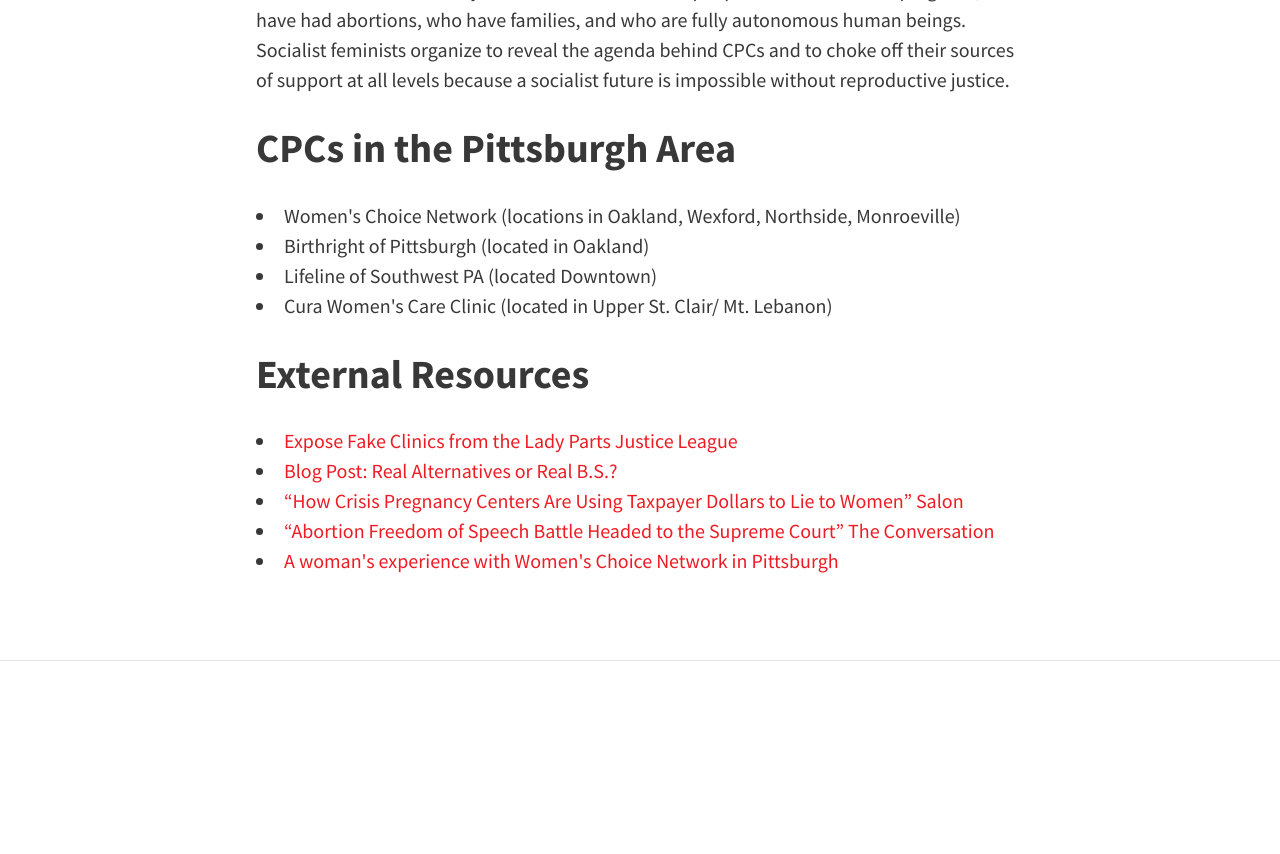
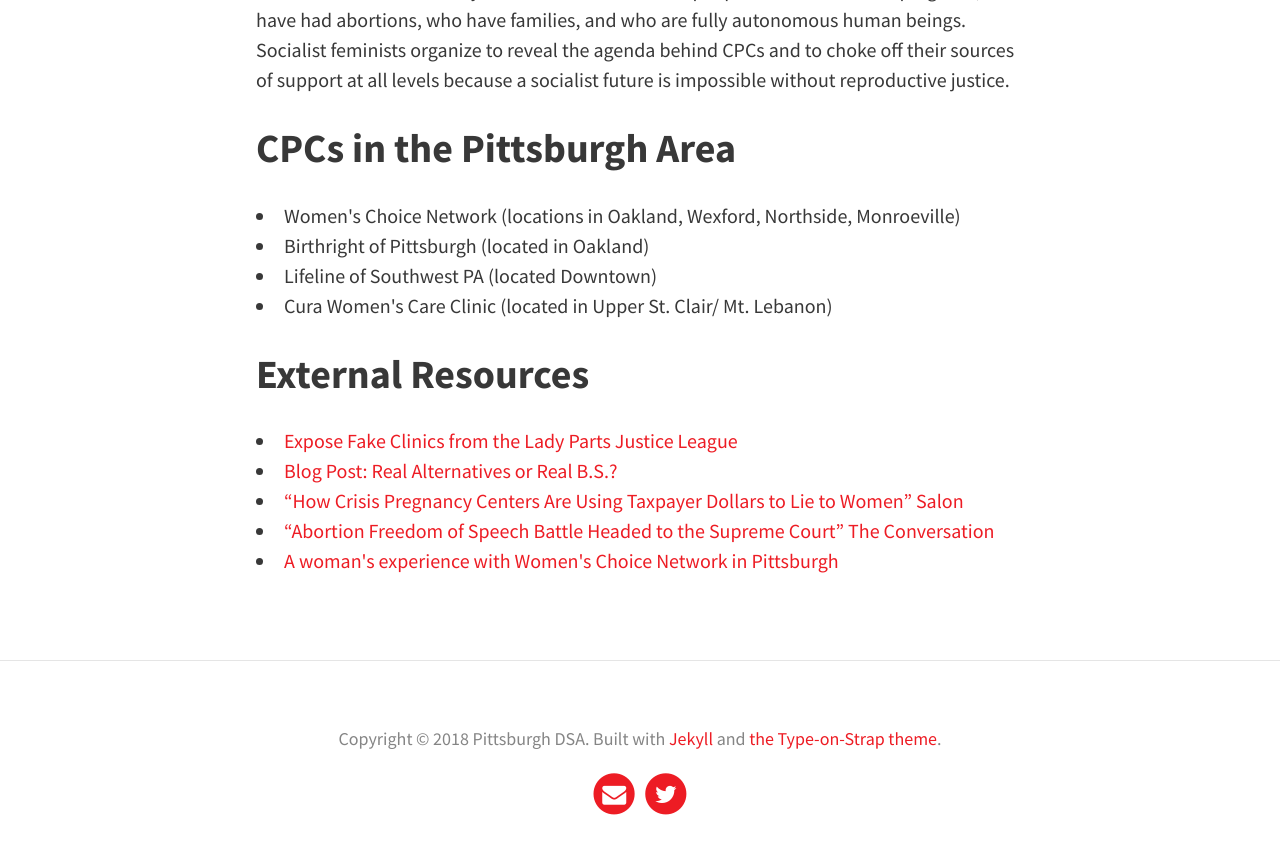
Before and after one commit to pghdsa-socfem/exposefakeclinicspgh.com, a Jekyll site: the page built from index.html, in a window 1280 px wide and 900 px high, scrolled down 3935 px. Shown: the top 854 px of the window. Built offline with Jekyll 4.4.1, drawn with Linux system fonts in a browser that asks for light colours; the list of posts is cut into pages by our own code; before the commit the page ends 4596 px from its top, so only the background shows below that.

Commit message:
Re-enable footer whoops :sweat_smile:

```diff
--- a/_includes/footer.html
+++ b/_includes/footer.html
@@ -1,4 +1,3 @@
-{% if site.theme_settings.footer_text %}
 <footer class="site-footer">
   <p class="text">
     Copyright &copy; 2018 Pittsburgh DSA.
@@ -11,4 +10,3 @@
     </ul>
   </div>
 </footer>
-{% endif %}
```
